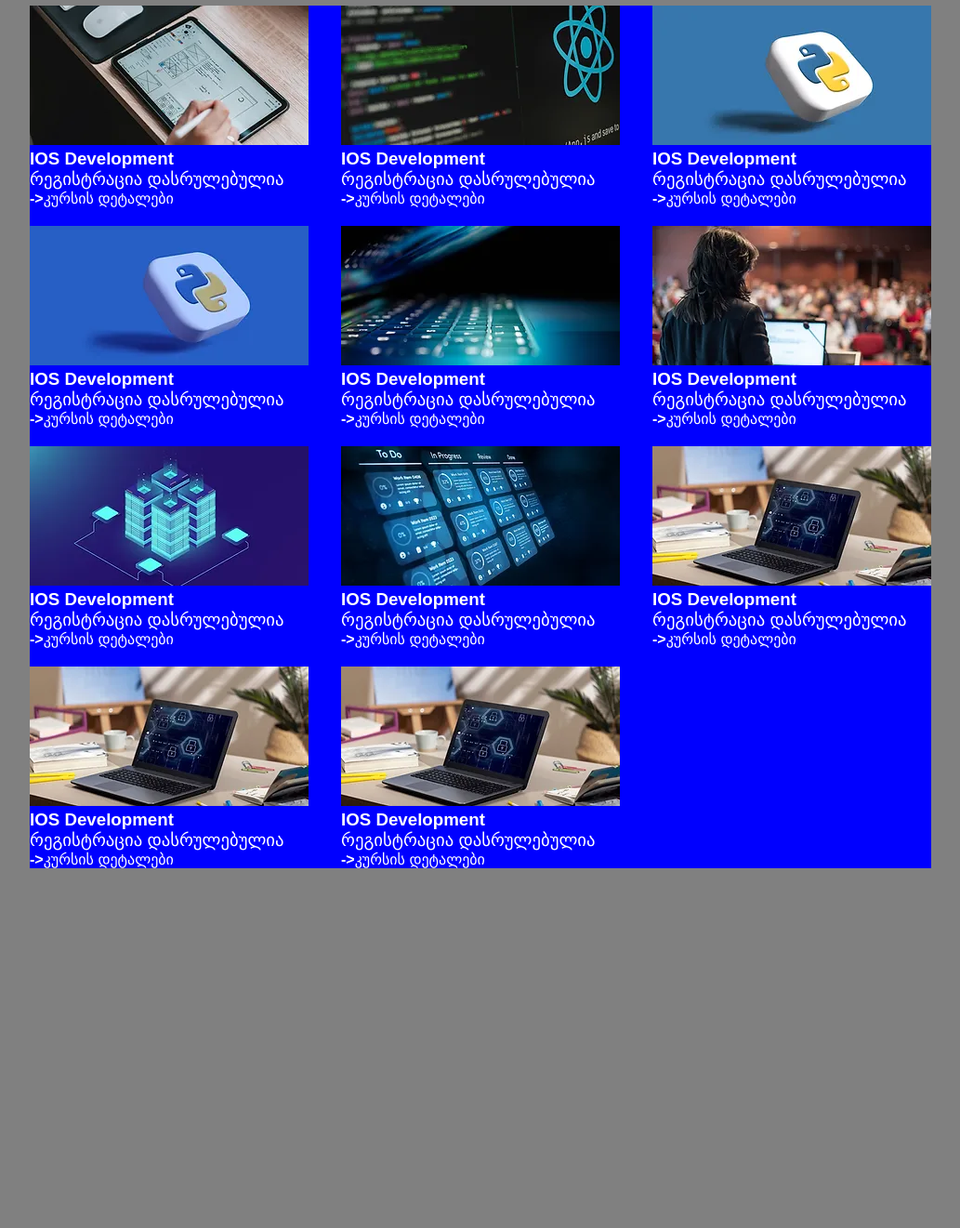
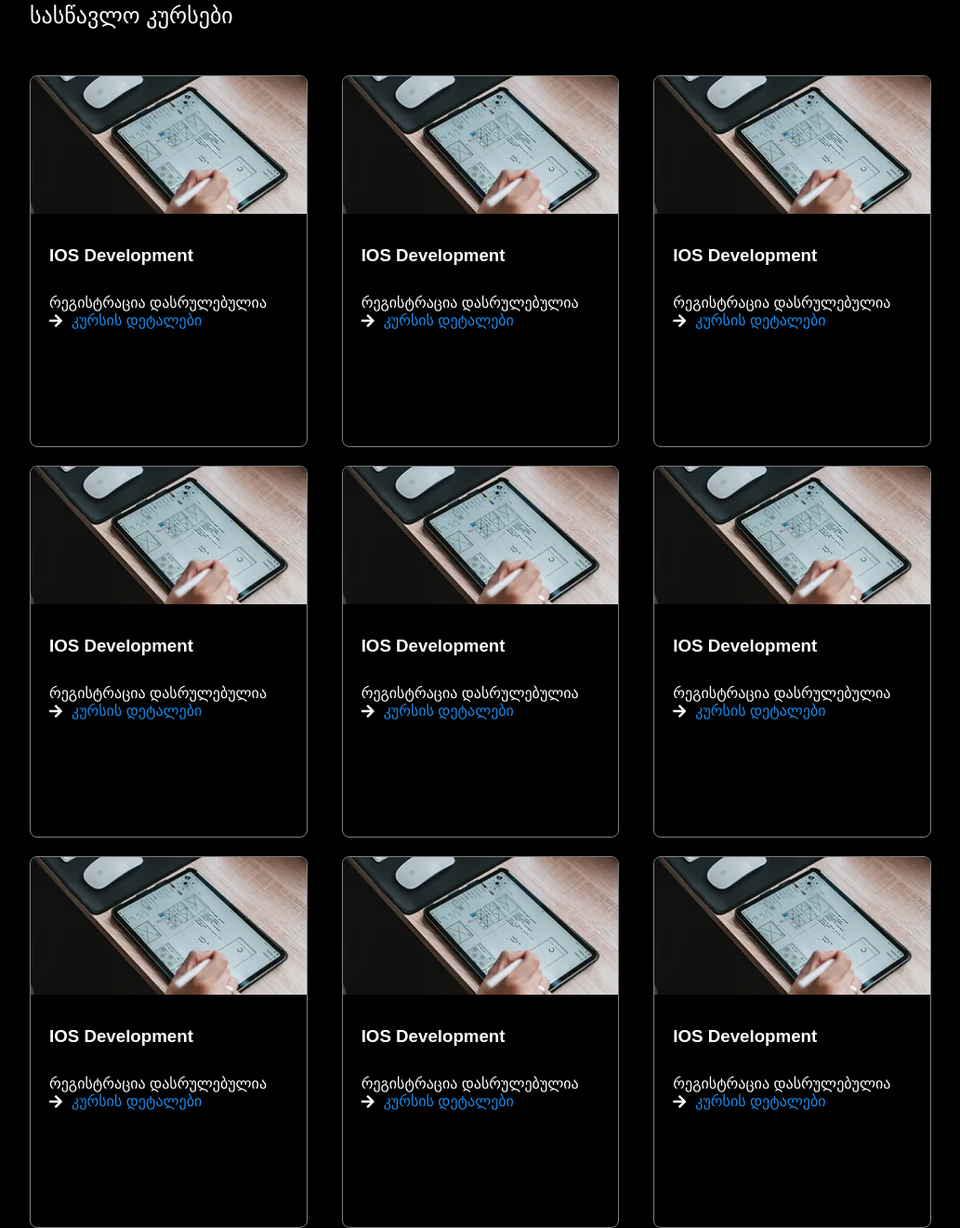
Before and after one commit to giorgibaramidze/TBC-project, a plain HTML site: page index.html in a window 1280 px wide. Shown: the part 571-1892 px from the top of the page at 93% size, without its empty margins (123-1156 px from the left). Before the commit the page ends 1600 px from the top, so only its background shows below. Drawn offline with Linux system fonts and the light colour scheme.

Commit message:
fix grid problem

```diff
--- a/css/styles.css
+++ b/css/styles.css
@@ -75,6 +75,51 @@
   font-size: 30px;
 }
 
+
+
+.courses {
+  background: black;
+  padding: 35px 0;
+}
+
+
+
+.list {
+  margin-top: 50px;
+  display: grid;
+  grid-gap: 20px 37px;
+  grid-template-columns: repeat(auto-fill, minmax(290px, 1fr));
+  grid-auto-rows: minmax(290px, 400px);
+
+  .box {
+    border: 1px solid grey;
+    border-radius: 8px;
+
+    img {
+      width: 100%;
+      border-radius: 8px 8px 0 0;
+      object-fit: cover;
+    }
+    .text {
+      padding: 30px 20px;
+      p {
+        margin-top: 30px;
+      }
+      .details {
+        display: flex;
+        align-items: center;
+        gap: 10px;
+
+
+        a {
+          color: rgb(22, 138, 233);
+        }
+      }
+    }
+  }
+}
+
+
 @media only screen and (max-width: 700px) {
   header nav ul {
     position: fixed;
@@ -99,19 +144,3 @@
     left: 0;
   }
 }
-
-.list {
-  margin-top: 10px;
-  display: grid;
-  grid-gap: 20px 35px;
-  grid-template-columns: repeat(auto-fill, minmax(300px, 1fr));
-  width: 100%;
-  background-color: blue;
-
-  article {
-    border-radius: 5px solid black;
-    img {
-      width: 100%;
-    }
-  }
-}
--- a/index.html
+++ b/index.html
@@ -52,130 +52,117 @@
                 „ TBC x USAID - ტექნოლოგიური განათლებისთვის “ პროგრამა
                 საინფორმაციო ტექნოლოგიებით დაინტერესებულ ადამიანებს გთავაზობთ
                 სრულად დაფინანსებულ ონლაინ საგანმანათლებლო პრაქტიკულ კურსებს
-                სხვადასხვა ICT მიმართულებით. წარმატებულ კურსდამთავრებულებს ეძლევათ
-                შესაძლებლობა დასაქმდნენ თიბისისა და მის პარტნიორ კომპანიებში.
+                სხვადასხვა ICT მიმართულებით. წარმატებულ კურსდამთავრებულებს
+                ეძლევათ შესაძლებლობა დასაქმდნენ თიბისისა და მის პარტნიორ
+                კომპანიებში.
               </h1>
               <a href="#">გაიგე მეტი</a>
             </div>
-
           </div>
         </div>
       </section>
-      <section>
-        <div class="courses container">
+      <section class="courses">
+        <div class="container">
           <h1>სასწავლო კურსები</h1>
           <div class="list">
-            <article>
-              <img src="/images/course1.webp">
-              <h1 class="course__title">
-                IOS Development
-              </h1>
-              <h3 class="course__status">
-                რეგისტრაცია დასრულებულია
-              </h3>
-              <span>-></span><a href="#">კურსის დეტალები</a>
-            </article>
-            <article>
-              <img src="/images/course2.webp">
-              <h1 class="course__title">
-                IOS Development
-              </h1>
-              <h3 class="course__status">
-                რეგისტრაცია დასრულებულია
-              </h3>
-              <span>-></span><a href="#">კურსის დეტალები</a>
-            </article>
-            <article>
-              <img src="/images/course3.webp">
-              <h1 class="course__title">
-                IOS Development
-              </h1>
-              <h3 class="course__status">
-                რეგისტრაცია დასრულებულია
-              </h3>
-              <span>-></span><a href="#">კურსის დეტალები</a>
-            </article>
-            <article>
-              <img src="/images/course4.webp">
-              <h1 class="course__title">
-                IOS Development
-              </h1>
-              <h3 class="course__status">
-                რეგისტრაცია დასრულებულია
-              </h3>
-              <span>-></span><a href="#">კურსის დეტალები</a>
-            </article>
-            <article>
-              <img src="/images/course5.webp">
-              <h1 class="course__title">
-                IOS Development
-              </h1>
-              <h3 class="course__status">
-                რეგისტრაცია დასრულებულია
-              </h3>
-              <span>-></span><a href="#">კურსის დეტალები</a>
-            </article>
-            <article>
-              <img src="/images/course6.webp">
-              <h1 class="course__title">
-                IOS Development
-              </h1>
-              <h3 class="course__status">
-                რეგისტრაცია დასრულებულია
-              </h3>
-              <span>-></span><a href="#">კურსის დეტალები</a>
-            </article>
-            <article>
-              <img src="/images/course7.webp">
-              <h1 class="course__title">
-                IOS Development
-              </h1>
-              <h3 class="course__status">
-                რეგისტრაცია დასრულებულია
-              </h3>
-              <span>-></span><a href="#">კურსის დეტალები</a>
-            </article>
-            <article>
-              <img src="/images/course8.webp">
-              <h1 class="course__title">
-                IOS Development
-              </h1>
-              <h3 class="course__status">
-                რეგისტრაცია დასრულებულია
-              </h3>
-              <span>-></span><a href="#">კურსის დეტალები</a>
-            </article>
-            <article>
-              <img src="/images/course9.webp">
-              <h1 class="course__title">
-                IOS Development
-              </h1>
-              <h3 class="course__status">
-                რეგისტრაცია დასრულებულია
-              </h3>
-              <span>-></span><a href="#">კურსის დეტალები</a>
-            </article>
-            <article>
-              <img src="/images/course9.webp">
-              <h1 class="course__title">
-                IOS Development
-              </h1>
-              <h3 class="course__status">
-                რეგისტრაცია დასრულებულია
-              </h3>
-              <span>-></span><a href="#">კურსის დეტალები</a>
-            </article>
-            <article>
-              <img src="/images/course9.webp">
-              <h1 class="course__title">
-                IOS Development
-              </h1>
-              <h3 class="course__status">
-                რეგისტრაცია დასრულებულია
-              </h3>
-              <span>-></span><a href="#">კურსის დეტალები</a>
-            </article>
+            <div class="box">
+              <img src="/images/course1.webp" />
+              <div class="text">
+                <h3>IOS Development</h1>
+                <p>რეგისტრაცია დასრულებულია</p>
+                <div class="details">
+                  <i class="fas fa-arrow-right"></i><a href="#">კურსის დეტალები</a>
+                </div>
+              </div>
+            </div>
 
+            <div class="box">
+              <img src="/images/course1.webp" />
+              <div class="text">
+                <h3>IOS Development</h1>
+                <p>რეგისტრაცია დასრულებულია</p>
+                <div class="details">
+                  <i class="fas fa-arrow-right"></i><a href="#">კურსის დეტალები</a>
+                </div>
+              </div>
+            </div>
+
+            <div class="box">
+              <img src="/images/course1.webp" />
+              <div class="text">
+                <h3>IOS Development</h1>
+                <p>რეგისტრაცია დასრულებულია</p>
+                <div class="details">
+                  <i class="fas fa-arrow-right"></i><a href="#">კურსის დეტალები</a>
+                </div>
+              </div>
+            </div>
+
+            <div class="box">
+              <img src="/images/course1.webp" />
+              <div class="text">
+                <h3>IOS Development</h1>
+                <p>რეგისტრაცია დასრულებულია</p>
+                <div class="details">
+                  <i class="fas fa-arrow-right"></i><a href="#">კურსის დეტალები</a>
+                </div>
+              </div>
+            </div>
+
+            <div class="box">
+              <img src="/images/course1.webp" />
+              <div class="text">
+                <h3>IOS Development</h1>
+                <p>რეგისტრაცია დასრულებულია</p>
+                <div class="details">
+                  <i class="fas fa-arrow-right"></i><a href="#">კურსის დეტალები</a>
+                </div>
+              </div>
+            </div>
+
+            <div class="box">
+              <img src="/images/course1.webp" />
+              <div class="text">
+                <h3>IOS Development</h1>
+                <p>რეგისტრაცია დასრულებულია</p>
+                <div class="details">
+                  <i class="fas fa-arrow-right"></i><a href="#">კურსის დეტალები</a>
+                </div>
+              </div>
+            </div>
+
+            <div class="box">
+              <img src="/images/course1.webp" />
+              <div class="text">
+                <h3>IOS Development</h1>
+                <p>რეგისტრაცია დასრულებულია</p>
+                <div class="details">
+                  <i class="fas fa-arrow-right"></i><a href="#">კურსის დეტალები</a>
+                </div>
+              </div>
+            </div>
+
+            <div class="box">
+              <img src="/images/course1.webp" />
+              <div class="text">
+                <h3>IOS Development</h1>
+                <p>რეგისტრაცია დასრულებულია</p>
+                <div class="details">
+                  <i class="fas fa-arrow-right"></i><a href="#">კურსის დეტალები</a>
+                </div>
+              </div>
+            </div>
+
+            <div class="box">
+              <img src="/images/course1.webp" />
+              <div class="text">
+                <h3>IOS Development</h1>
+                <p>რეგისტრაცია დასრულებულია</p>
+                <div class="details">
+                  <i class="fas fa-arrow-right"></i><a href="#">კურსის დეტალები</a>
+                </div>
+              </div>
+            </div>
           </div>
         </div>
       </section>
```
